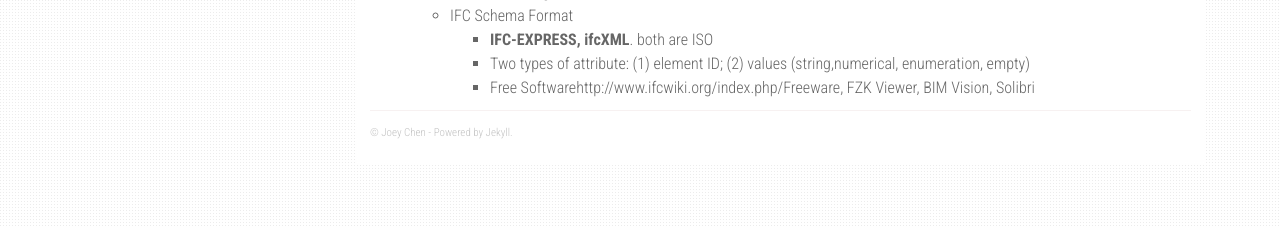
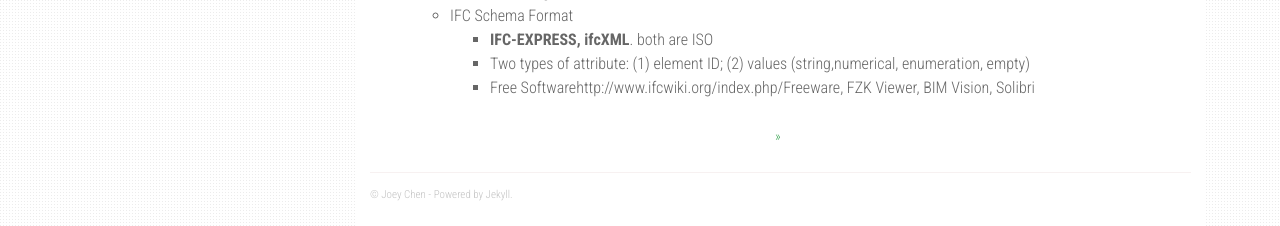
Before and after one commit to czy95/czy95.github.io, a Jekyll site: the page built from _posts/2020-10-27-Bim-Review.md, in a window 1280 px wide and 1327 px high. Shown: the part 1101-1327 px from the top of the window. Built offline with Jekyll 4.4.1, drawn with Linux system fonts in a browser that asks for light colours; nearby versions of some CDN libraries; our own code applies the rules of GitHub Pages for plain Markdown files.

Commit message:
Update post.html

```diff
--- a/_layouts/post.html
+++ b/_layouts/post.html
@@ -15,3 +15,41 @@
 <div class="content">
   <div class="post">{{ content }}
 </div>
+
+
+{% assign hasSimilar = '' %}
+  {% for post in site.posts  %}
+    {% assign postHasSimilar = false %}
+      {% for tag in post.categories %}
+        {% for thisTag in page.categories %}
+          {% if postHasSimilar == false and hasSimilar.size < 6 and post != page and tag == thisTag %}
+            {% if hasSimilar.size == 0 %}
+            <div class="panel-body">
+              <h4>Related Posts</h4>
+              <ul>
+            {% endif %}
+                <li class="relatedPost">
+                  <a href="{{ site.url }}{{ post.url }}">{{ post.title }}</a>
+                  {% if post.categories %}
+                    (Categories: {% for category in post.categories %}<a href="/category/{{ category }}">{{ category }}</a>{% if forloop.last == false %}, {% endif %}{% endfor %})
+                  {% endif %}
+                </li>
+          {% capture hasSimilar %}{{ hasSimilar }}*{% endcapture %}
+          {% assign postHasSimilar = true %}
+        {% endif %}
+      {% endfor %}
+    {% endfor %}
+  {% endfor %}
+  {% if hasSimilar.size > 0 %}
+  </ul>
+</div>
+{% endif %}
+
+<div class="PageNavigation">
+  {% if page.previous.url %}
+    <a class="prev" href="{{ page.previous.url }}">&laquo; {{ page.previous.title }}</a>
+  {% endif %}
+  {% if page.next.url %}
+    <a class="next" href="{{ page.next.url }}">{{ page.next.title }} &raquo;</a>
+  {% endif %}
+</div>
```
